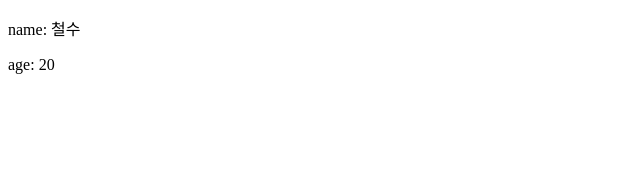
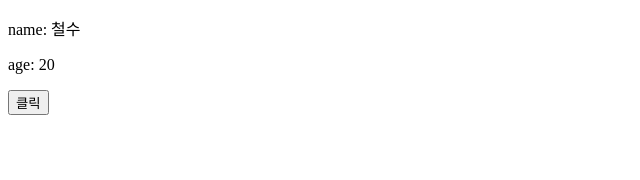
Before and after one commit to fp024/introduction-to-frontend-development-with-react-js-study, a React (Vite) app in the folder chap03/vite-react-chap03/: page / in a window 1280 px wide. Shown: the top 180 px of the page, without its empty margins (0-640 px from the left). Built offline with nearby package versions, Linux system fonts and the light colour scheme.

Commit message:
3.4.2 props 객체 타입 알아내기 ~ p106

```diff
--- a/chap03/vite-react-chap03/src/App.tsx
+++ b/chap03/vite-react-chap03/src/App.tsx
@@ -1,5 +1,14 @@
 import User from './components/User';
 
 export default function App() {
-  return <User name="철수" age={20} />;
+  const userObj = {
+    name: '철수',
+    age: 20,
+  };
+
+  const clickHandler = () => {
+    console.log('clicked');
+  };
+
+  return <User userObj={userObj} clickHandler={clickHandler} />;
 }
--- a/chap03/vite-react-chap03/src/components/User.tsx
+++ b/chap03/vite-react-chap03/src/components/User.tsx
@@ -1,8 +1,14 @@
-export default function User(props: Readonly<{ name: string; age: number }>) {
+export default function User(
+  props: Readonly<{
+    userObj: { name: string; age: number }; //
+    clickHandler: () => void;
+  }>
+) {
   return (
     <>
-      <p>name: {props.name}</p>
-      <p>age: {props.age}</p>
+      <p>name: {props.userObj.name}</p>
+      <p>age: {props.userObj.age}</p>
+      <button onClick={props.clickHandler}>클릭</button>
     </>
   );
 }
```
